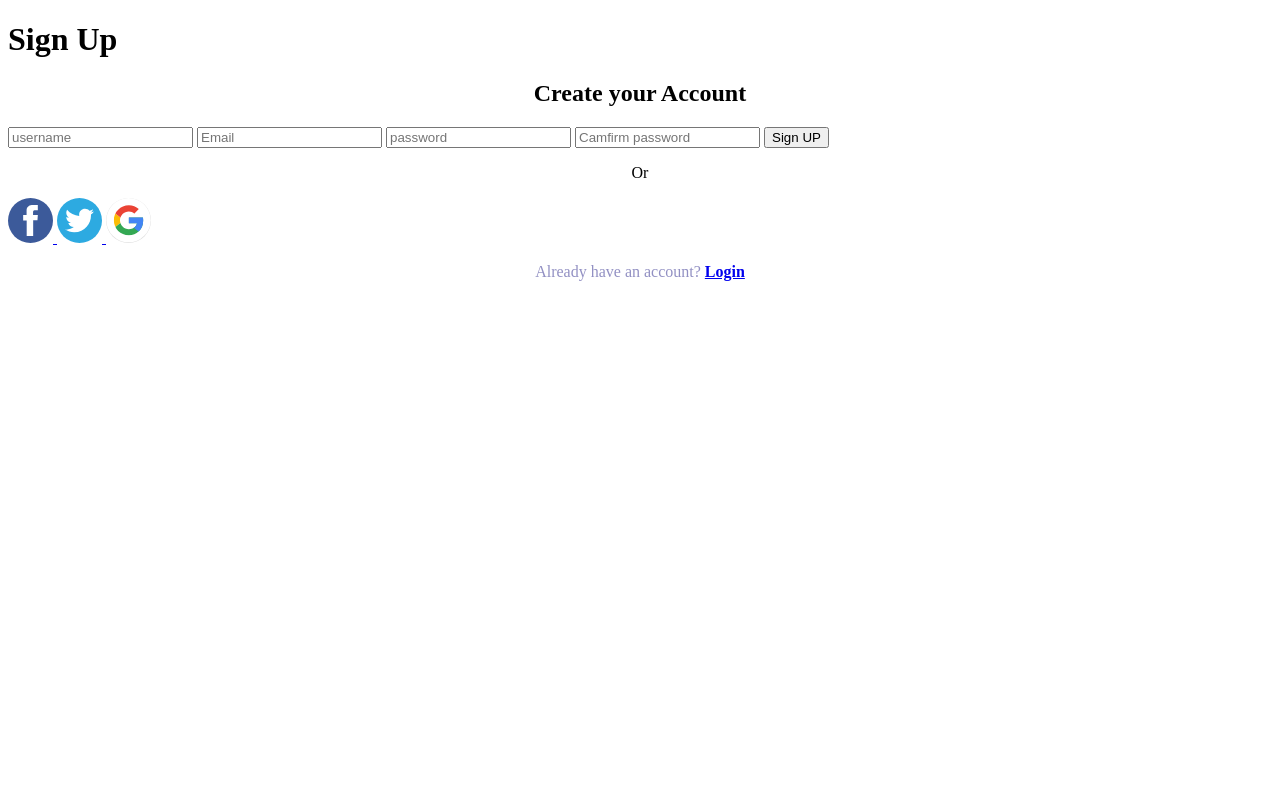
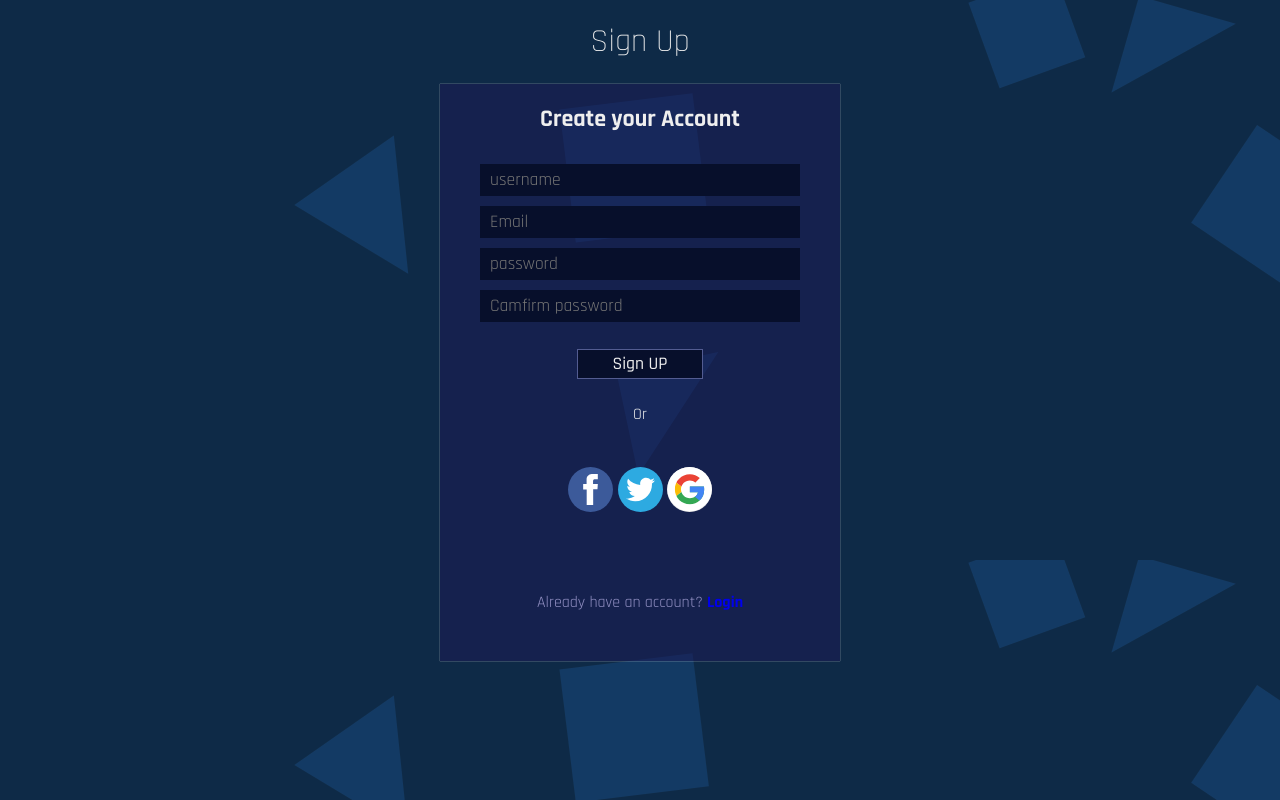
Before and after one commit to dsarituraj/Login-Page-1, a plain HTML site: page loginpage/signup.html in a window 1280 px wide. Drawn offline with Linux system fonts and the light colour scheme.

Commit message:
fix: signup stylesheet link fix

```diff
--- a/loginpage/signup.html
+++ b/loginpage/signup.html
@@ -4,7 +4,7 @@
   <meta charset="UTF-8">
   <meta name="viewport" content="width=device-width, initial-scale=1.0">
   <title>Document</title>
-  <link rel="stylesheet" href="./stylep2.css">
+  <link rel="stylesheet" href="./style.css">
 </head>
 <body>
   <h1>Sign Up</h1>
```
